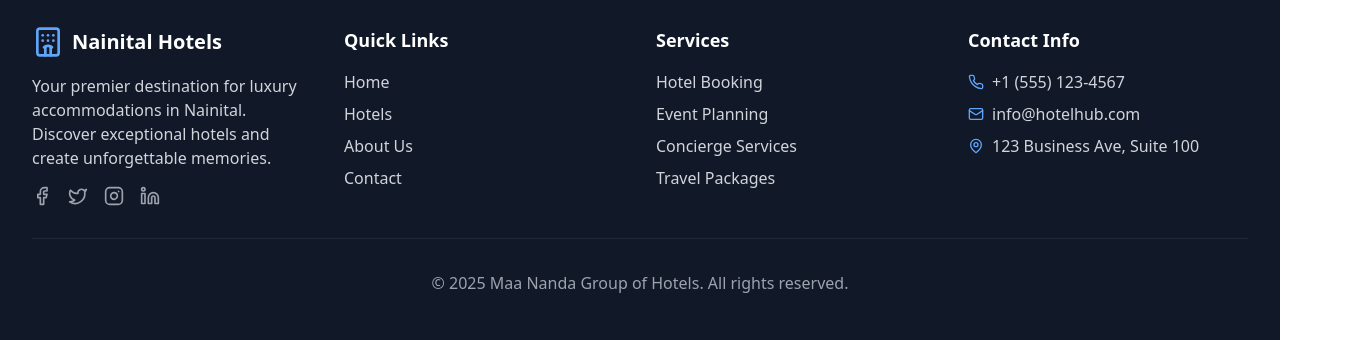
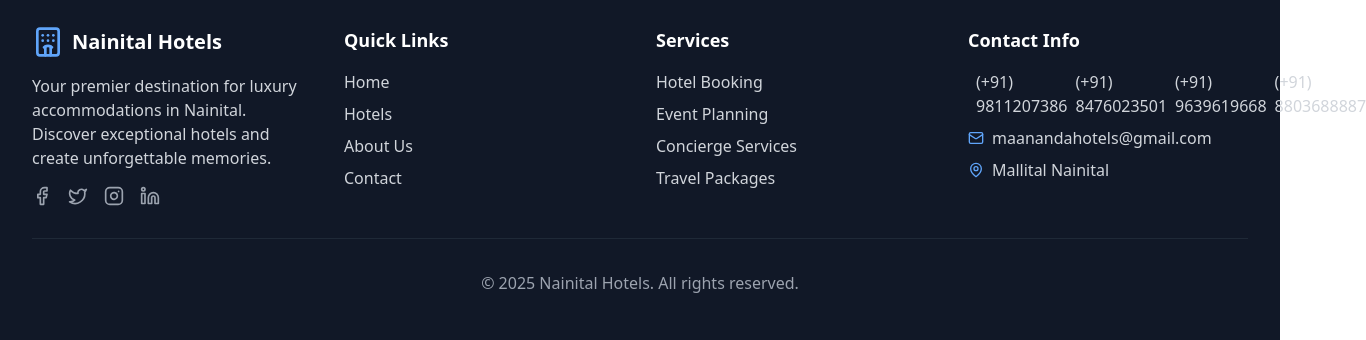
Before and after one commit to rahulntl/hotelHub, a React (Vite) app: page /admin in a window 1280 px wide. Shown: the part 886-1226 px from the top of the page, 1366 px wide, since content can reach past the window. Built offline with nearby package versions, Linux system fonts and the light colour scheme; no server answers.

Commit message:
Updated Footer.tsx

```diff
--- a/src/components/Layout/Footer.tsx
+++ b/src/components/Layout/Footer.tsx
@@ -48,22 +48,25 @@ const Footer: React.FC = () => {
             <div className="space-y-2">
               <div className="flex items-center space-x-2">
                 <Phone className="h-4 w-4 text-blue-400" />
-                <span className="text-gray-300">+1 (555) 123-4567</span>
+                <span className="text-gray-300">(+91) 9811207386</span>
+                <span className="text-gray-300">(+91) 8476023501</span>
+                <span className="text-gray-300">(+91) 9639619668</span>
+                <span className="text-gray-300">(+91) 8803688887</span>
               </div>
               <div className="flex items-center space-x-2">
                 <Mail className="h-4 w-4 text-blue-400" />
-                <span className="text-gray-300">info@hotelhub.com</span>
+                <span className="text-gray-300">maanandahotels@gmail.com</span>
               </div>
               <div className="flex items-center space-x-2">
                 <MapPin className="h-4 w-4 text-blue-400" />
-                <span className="text-gray-300">123 Business Ave, Suite 100</span>
+                <span className="text-gray-300">Mallital Nainital</span>
               </div>
             </div>
           </div>
         </div>
 
         <div className="border-t border-gray-800 mt-8 pt-8 text-center">
-          <p className="text-gray-400">© 2025 Maa Nanda Group of Hotels. All rights reserved.</p>
+          <p className="text-gray-400">© 2025 Nainital Hotels. All rights reserved.</p>
         </div>
       </div>
     </footer>
```
